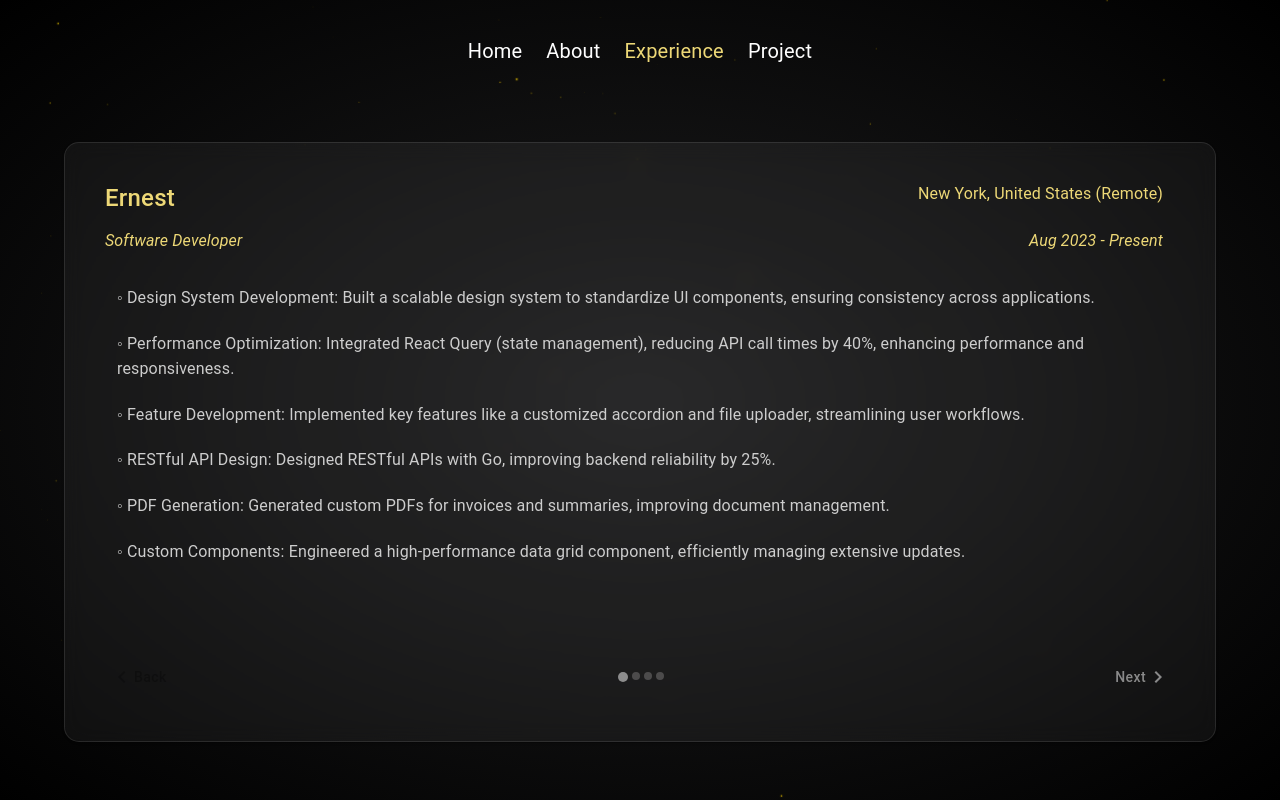
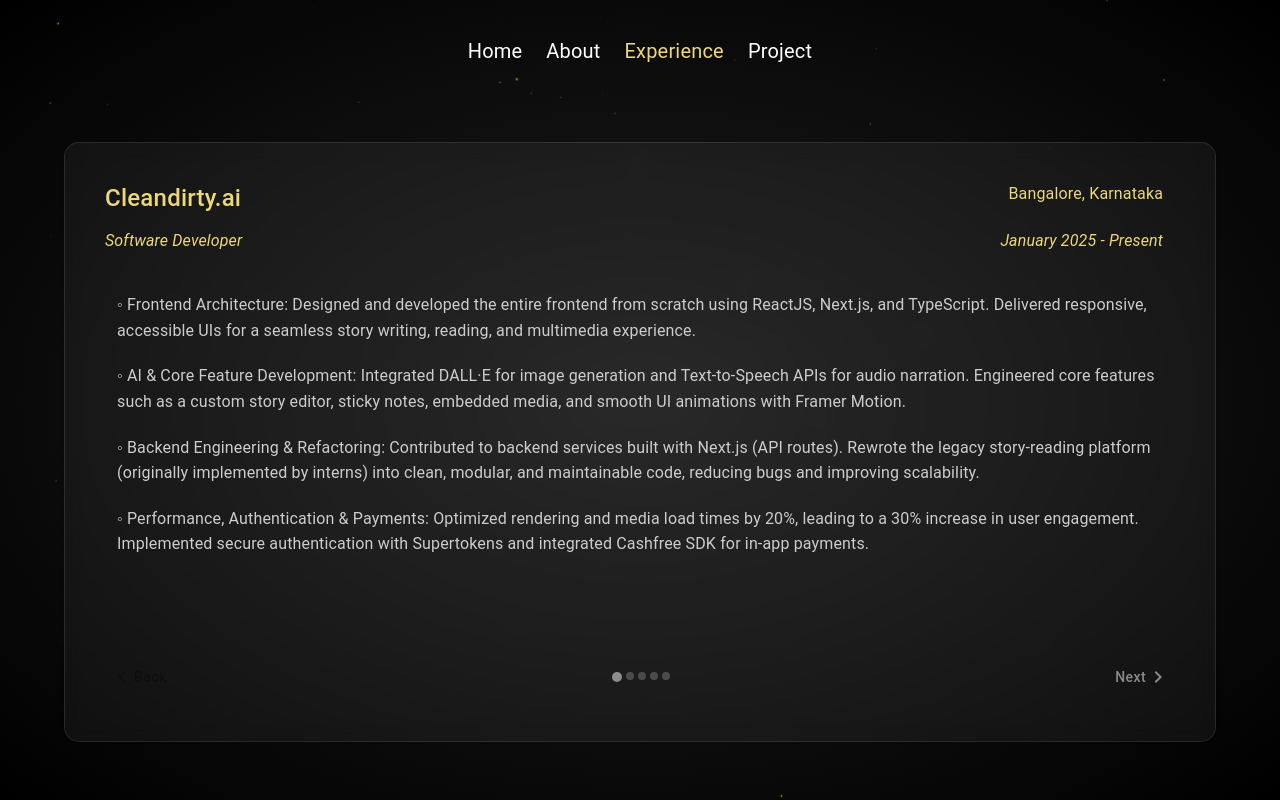
Before and after one commit to An3sha/Anisha-Portfolio, a React (Vite) app: page /experience in a window 1280 px wide. Built offline with nearby package versions, Linux system fonts and the light colour scheme; the HTML template or start-up script is replaced by a standard one.

Commit message:
updated 2025

```diff
--- a/src/components/Experience.tsx
+++ b/src/components/Experience.tsx
@@ -9,10 +9,22 @@
 
 const companies = [
   {
+    name: "Cleandirty.ai",
+    location: "Bangalore, Karnataka",
+    role: "Software Developer",
+    date: "January 2025 - Present",
+    workContent: [
+      "◦ Frontend Architecture: Designed and developed the entire frontend from scratch using ReactJS, Next.js, and TypeScript. Delivered responsive, accessible UIs for a seamless story writing, reading, and multimedia experience.",
+      "◦ AI & Core Feature Development:  Integrated DALL·E for image generation and Text-to-Speech APIs for audio narration. Engineered core features such as a custom story editor, sticky notes, embedded media, and smooth UI animations with Framer Motion.",
+      "◦ Backend Engineering & Refactoring: Contributed to backend services built with Next.js (API routes). Rewrote the legacy story-reading platform (originally implemented by interns) into clean, modular, and maintainable code, reducing bugs and improving scalability.",
+      "◦ Performance, Authentication & Payments: Optimized rendering and media load times by 20%, leading to a 30% increase in user engagement. Implemented secure authentication with Supertokens and integrated Cashfree SDK for in-app payments.",
+    ],
+  },
+  {
     name: "Ernest",
     location: "New York, United States (Remote)",
     role: "Software Developer",
-    date: "Aug 2023 - Present",
+    date: "June 2023 - January 2025",
     workContent: [
       "◦ Design System Development: Built a scalable design system to standardize UI components, ensuring consistency across applications.",
       "◦ Performance Optimization: Integrated React Query (state management), reducing API call times by 40%, enhancing performance and responsiveness.",
@@ -26,7 +38,7 @@
     name: "Quicket Solutions",
     location: "Gurugram, Haryana",
     role: "Software Developer Intern",
-    date: " Jan 2023 - July 2023",
+    date: " Jan 2023 - June 2023",
     workContent: [
      "◦ Stickney Platform Development: Led development of a sticker creation platform, improving task completion by 15%.",
      "◦ UI/UX Design: Delivered UI/UX redesigns, increasing user satisfaction by 20%.",
--- a/src/components/Home.tsx
+++ b/src/components/Home.tsx
@@ -62,7 +62,7 @@
               </Typography>
               <FadeInSection>
                 <Typography color="darkgrey" textAlign="center">
-                  I am currently a Software Developer at Ernest and have
+                  I am currently a Software Developer at <a href="https://moonkind.ai/" target="_blank" rel="noopener noreferrer" style={{ color: 'darkgrey', fontStyle: 'italic', textDecoration: 'underline' }}>Cleandirty.ai</a>, previously worked at <a href="https://www.joinernest.com/" target="_blank" rel="noopener noreferrer" style={{ color: 'darkgrey', fontStyle: 'italic', textDecoration: 'underline' }}>Ernest</a> and have
                   previously interned at Microsoft. I had the opportunity to be
                   a MITACS Globalink Research Internship Scholar and also served
                   as a visiting research scholar at the University of Windsor,
--- a/src/components/Projects.tsx
+++ b/src/components/Projects.tsx
@@ -4,6 +4,22 @@
 import ProjectCard from "./ProjectCard";
 
 const projects = [
+  {
+    title: "SkillMatch AI",
+    description:
+      "An AI-powered candidate search platform with multi-filter support, featuring a RAG-based chatbot for intelligent candidate Q&A and Anthropic-powered profile summarization and ranking.",
+    technologies: ["React", "TypeScript", "TailwindCSS", "Supabase", "Langbase", "Anthropic"],
+    githubUrl: "https://github.com/An3sha/SkillMatch-AI", // add your link
+    liveUrl: "",   // add your link
+  },
+  {
+    title: "AI Support Chat Widget",
+    description:
+      "An embeddable AI-powered chat widget deployable via a single script tag, featuring a flexible config system for custom themes and branding, plus voice capabilities including microphone input and text-to-speech.",
+    technologies: ["React", "TypeScript", "Vite"],
+    githubUrl: "https://github.com/An3sha/sarvamai", // add your link
+    liveUrl: "https://sarvamai.vercel.app/",   // add your link
+  },
    {
     title: "Function Chain Calculator App",
     description:
```
